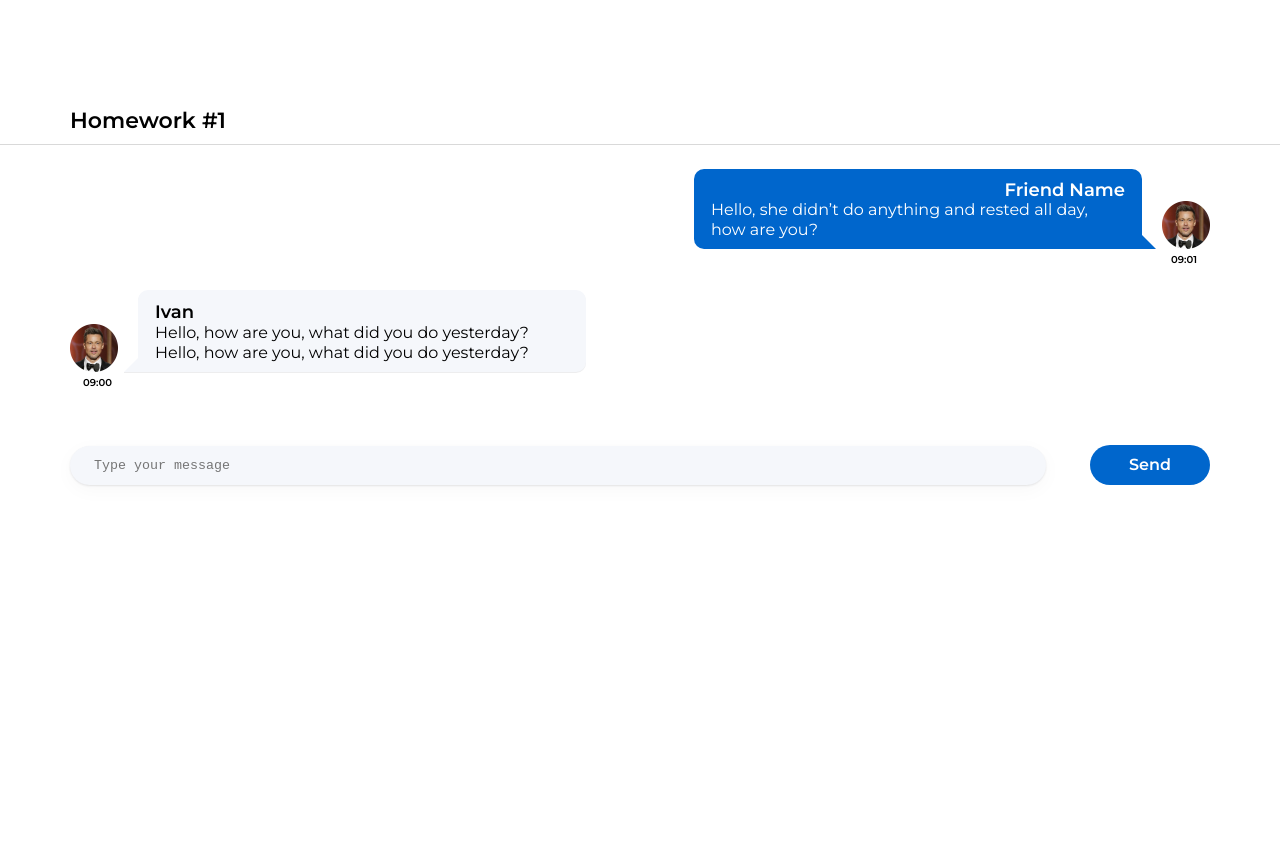
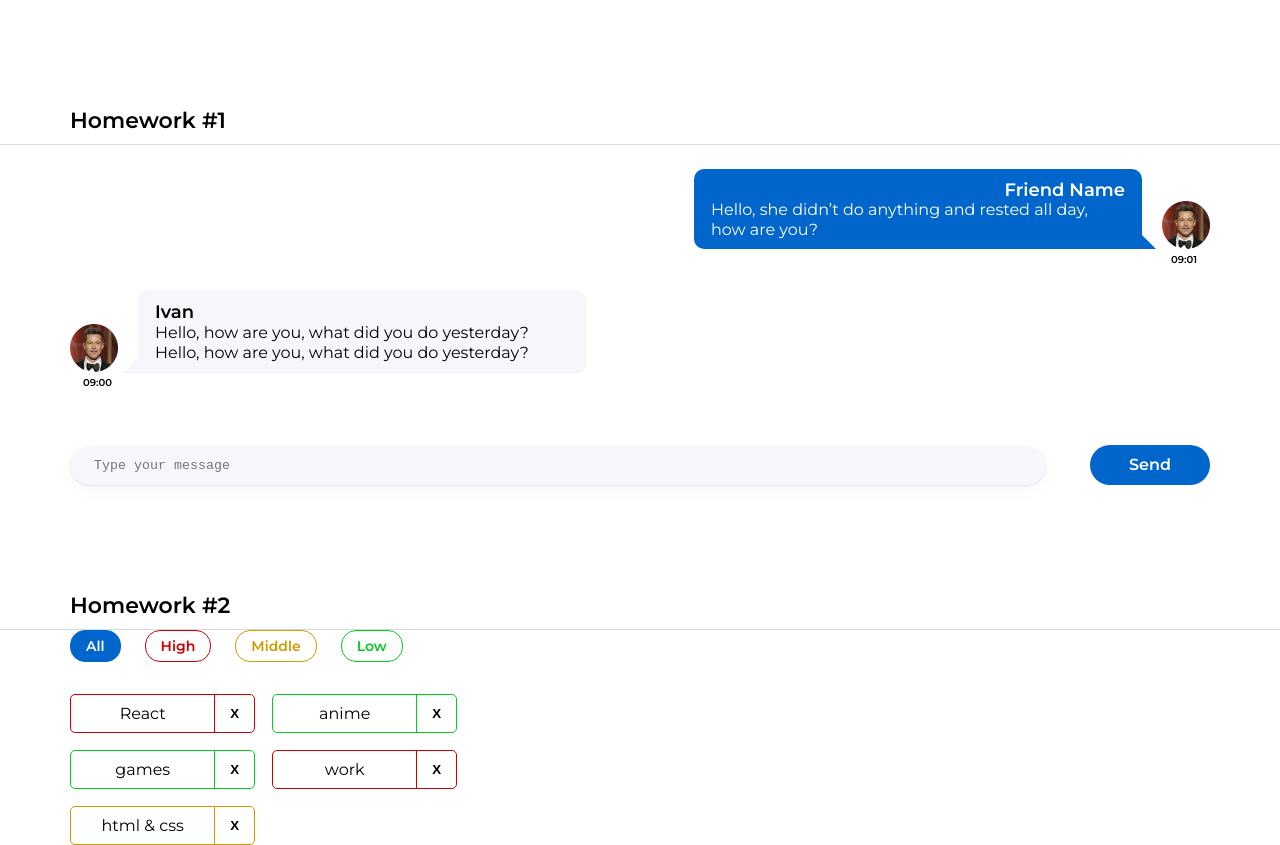
Before and after one commit to LDS196/hws2-master, a React (Create React App) app: page / in a window 1280 px wide. Before the commit the page ends 800 px from the top, so only its background shows below. Built offline with nearby package versions, Linux system fonts and the light colour scheme.

Commit message:
hw#2 update

```diff
--- a/src/s1-main/App.tsx
+++ b/src/s1-main/App.tsx
@@ -1,13 +1,14 @@
 import React from 'react'
 import s from './App.module.css'
 import HW1 from '../s2-homeworks/hw01/HW1'
+import HW2 from "../s2-homeworks/hw02/HW2";
 
 function App() {
     return (
         <div className={s.App}>
             <HW1/>
             {/*раскомментировать по ходу выполнения*/}
-            {/*<HW2/>*/}
+            <HW2/>
             {/*<HW3/>*/}
             {/*<HW4/>*/}
 
--- a/src/s2-homeworks/hw02/HW2.tsx
+++ b/src/s2-homeworks/hw02/HW2.tsx
@@ -17,41 +17,47 @@
 * */
 
 // types
-export type AffairPriorityType = any // need to fix any
+export type AffairPriorityType = 'high' | 'low' | 'middle'
 export type AffairType = {
-    _id: any // need to fix any
-    name: any // need to fix any
+    _id: number
+    name: string
     priority: AffairPriorityType
 }
 export type FilterType = 'all' | AffairPriorityType
 
 // constants
-const defaultAffairs: any = [ // need to fix any
+const defaultAffairs: Array<AffairType> = [ // need to fix any
     {_id: 1, name: 'React', priority: 'high'}, // студенты могут изменить содержимое name и количество элементов в массиве, ...priority не менять!
     {_id: 2, name: 'anime', priority: 'low'},
     {_id: 3, name: 'games', priority: 'low'},
     {_id: 4, name: 'work', priority: 'high'},
     {_id: 5, name: 'html & css', priority: 'middle'},
 ]
+//let affairs = defaultAffairs
+// pure helper functions
+export const filterAffairs = (affairs: Array<AffairType>, filter: string): Array<AffairType>  => { // need to fix any
+    if (filter === 'high') {
+        return affairs.filter(el => el.priority === 'high')
+    } else if (filter === 'low') {
+        return affairs.filter(el => el.priority === 'low')
+    } else if (filter === 'middle') {
+        return affairs.filter(el => el.priority === 'middle')
+    } else return affairs
 
-// pure helper functions
-export const filterAffairs = (affairs: any, filter: any): any => { // need to fix any
+}
+export const deleteAffair = (affairs: Array<AffairType>, _id: number): Array<AffairType> => { // need to fix any
 
-
-    return affairs // need to fix
-}
-export const deleteAffair = (affairs: any, _id: any): any => { // need to fix any
-
-    return affairs // need to fix
+    return  affairs.filter(el => el._id !== _id)
 }
 
 function HW2() {
-    const [affairs, setAffairs] = useState<any>(defaultAffairs) // need to fix any
+    const [affairs, setAffairs] = useState<Array<AffairType>>(defaultAffairs) // need to fix any
     const [filter, setFilter] = useState<FilterType>('all')
 
     const filteredAffairs = filterAffairs(affairs, filter)
-    const deleteAffairCallback = (_id: any) => { // need to fix any
-        // need to fix
+    const deleteAffairCallback = (_id: number) => {
+
+        setAffairs(deleteAffair(affairs, _id))
     }
 
     return (
--- a/src/s2-homeworks/hw02/affairs/Affairs.tsx
+++ b/src/s2-homeworks/hw02/affairs/Affairs.tsx
@@ -4,23 +4,26 @@
 import s from './Affairs.module.css'
 
 type AffairsPropsType = {
-    data: any // need to fix any
-    setFilter: any
-    deleteAffairCallback: any
+    data: Array<AffairType>
+    setFilter: (filter:FilterType)=> void
+    deleteAffairCallback: (_id: number)=> void
     filter: FilterType
 }
 
 function Affairs(props: AffairsPropsType) {
     const setAll = () => {
-        // need to fix
+        props.setFilter('all')
     }
     const setHigh = () => {
+        props.setFilter('high')
         // need to fix
     }
     const setMiddle = () => {
+        props.setFilter('middle')
         // need to fix
     }
     const setLow = () => {
+        props.setFilter('low')
         // need to fix
     }
 
--- a/src/s2-homeworks/hw02/affairs/affair/Affair.tsx
+++ b/src/s2-homeworks/hw02/affairs/affair/Affair.tsx
@@ -6,12 +6,12 @@
 type AffairPropsType = {
     // key не нужно типизировать
     affair: AffairType
-    deleteAffairCallback: any // need to fix any
+    deleteAffairCallback: (_id: number)=> void // need to fix any
 }
 
 function Affair(props: AffairPropsType) {
     const deleteCallback = () => {
-        // need to fix
+        props.deleteAffairCallback(props.affair._id)
     }
 
     const nameClass = s.name + ' ' + s2[props.affair.priority]
@@ -24,7 +24,7 @@
             className={affairClass}
         >
             <div id={'hw2-name-' + props.affair._id} className={nameClass}>
-                {/*создаёт студент*/}
+                {props.affair.name}
 
                 {/**/}
             </div>
@@ -35,7 +35,7 @@
             <button
                 id={'hw2-button-delete-' + props.affair._id}
                 className={buttonClass}
-                // need to fix
+                onClick={deleteCallback}
 
             >
                 {/*текст кнопки могут изменить студенты*/}
```
